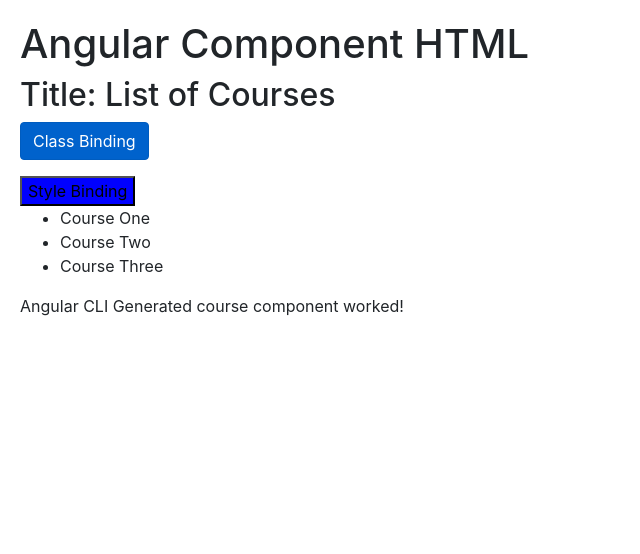
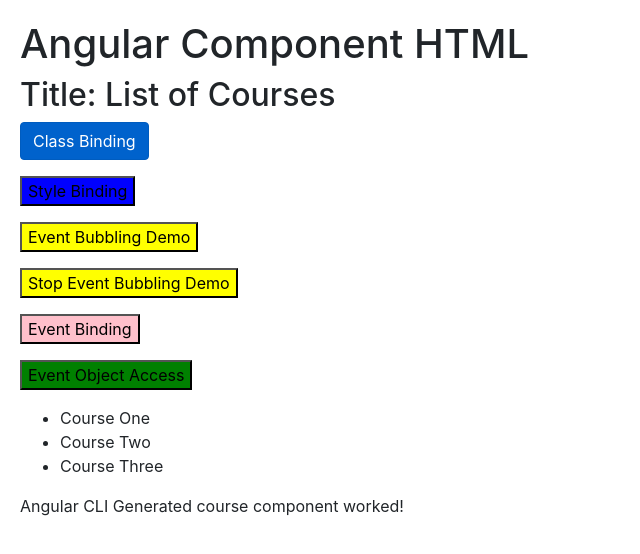
Before and after one commit to clgrogan/AngularHelloWorld, an Angular app: page / in a window 1280 px wide. Shown: the top 554 px of the page, without its empty margins (0-640 px from the left). Built offline with nearby package versions, Linux system fonts and the light colour scheme.

Commit message:
Event Binding demonstrated.

```diff
--- a/src/app/courses.component.html
+++ b/src/app/courses.component.html
@@ -6,6 +6,39 @@
 <button [style.backgroundColor]="isActive ? 'blue' : 'white'">
   Style Binding
 </button>
+<p></p>
+<div (click)="onClickDiv()">
+  <button
+    [style.backgroundColor]="isActive ? 'yellow' : 'white'"
+    (click)="onEventBindingClick()"
+  >
+    Event Bubbling Demo
+  </button>
+</div>
+<p></p>
+<div (click)="onClickDiv()">
+  <button
+    [style.backgroundColor]="isActive ? 'yellow' : 'white'"
+    (click)="onEventObjectAccess($event)"
+  >
+    Stop Event Bubbling Demo
+  </button>
+</div>
+<p></p>
+<button
+  [style.backgroundColor]="isActive ? 'pink' : 'yellow'"
+  (click)="onEventBindingClick()"
+>
+  Event Binding
+</button>
+<p></p>
+<button
+  [style.backgroundColor]="isActive ? 'green' : 'red'"
+  (click)="onEventObjectAccess($event)"
+>
+  Event Object Access
+</button>
+<p></p>
 
 <ul>
   <li *ngFor="let course of courses">
--- a/src/app/courses.component.ts
+++ b/src/app/courses.component.ts
@@ -43,4 +43,13 @@
     this.courses = service.getCourses();
   }
   getTitle = () => this.title;
+
+  onEventBindingClick = () => console.log("Click Event Button was clicked!");
+
+  onClickDiv = () => console.log("Click Bubbled Up to the div element!");
+
+  onEventObjectAccess = ($event) => {
+    $event.stopPropagation();
+    console.log("Event Object Accessed:", $event);
+  };
 }
```
